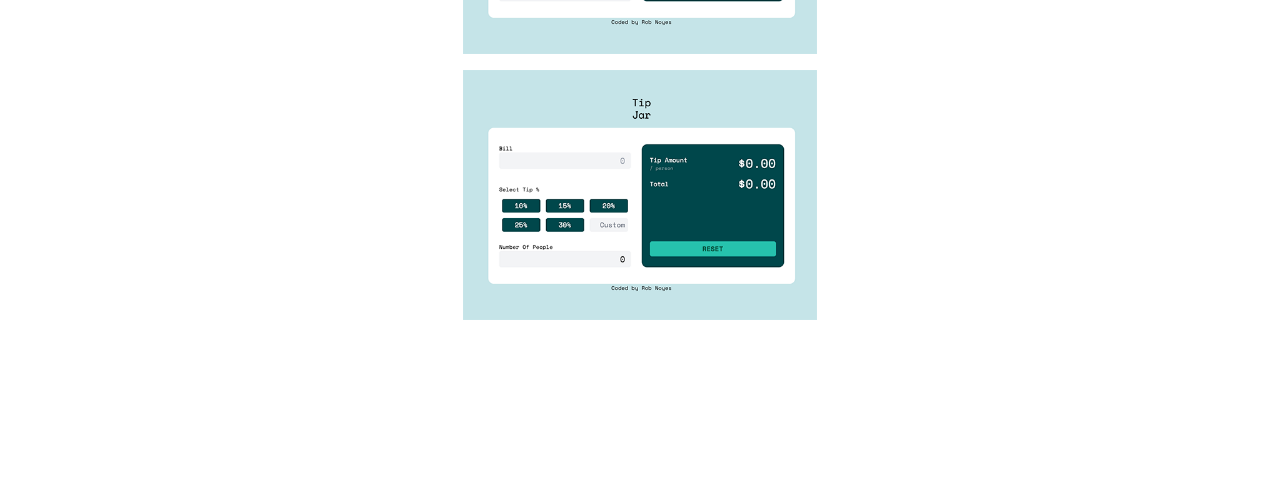
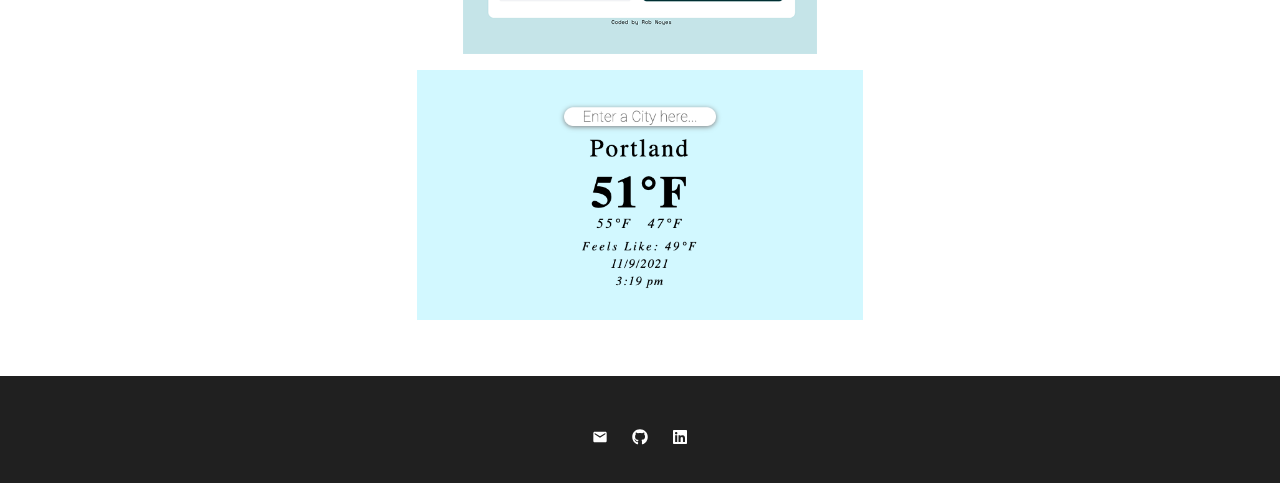
Before and after one commit to rob-noyes/portfolio-site, a React (Create React App) app: page / in a window 1280 px wide. Shown: the part 2119-2602 px from the top of the page. Before the commit the page ends 2495 px from the top, so only its background shows below. Built offline with nearby package versions, Linux system fonts and the light colour scheme.

Commit message:
project cards complete, contact footer added

```diff
--- a/src/components/Home.js
+++ b/src/components/Home.js
@@ -1,5 +1,6 @@
 import Header from './Header';
 import AboutDescription from './home-components/AboutDescription';
+import Contact from './home-components/Contact';
 import Description from './home-components/Description';
 import HomeProject from './home-components/HomeProject';
 
@@ -14,6 +15,9 @@ const Home = () => {
       <div className="hello-container">
         <HomeProject />
       </div>
+      <div>
+        <Contact />
+      </div>
     </div>
   );
 };
--- /dev/null
+++ b/src/components/home-components/Contact.js
@@ -0,0 +1,22 @@
+import { FaGithub, FaLinkedin } from 'react-icons/fa';
+import { MdEmail } from 'react-icons/md';
+
+const Contact = () => {
+  return (
+    <div className="contact-container">
+      <div className="social-buttons">
+        <a href="mailto: robertjnoyes1@gmail.com">
+          <MdEmail />
+        </a>
+        <a href="https://github.com/rob-noyes">
+          <FaGithub />
+        </a>
+        <a href="https://www.linkedin.com/in/rnoyes/">
+          <FaLinkedin />
+        </a>
+      </div>
+    </div>
+  );
+};
+
+export default Contact;
--- a/src/components/home-components/ProjectCard.js
+++ b/src/components/home-components/ProjectCard.js
@@ -20,7 +20,7 @@ const ProjectCard = ({ src, title, color }) => {
       >
         <div className="project-caption" style={{ background: color }}>
           <div></div>
-          <h3>{title}</h3>
+          <h3 className="project-card-title">{title}</h3>
           <Link to="/portfolio/test">
             <div className="view-button">
               <h3>View Project</h3>
--- a/src/index.css
+++ b/src/index.css
@@ -107,6 +107,7 @@ a {
   width: 100%;
   height: 15%;
   background: #ffffff;
+  z-index: 10;
 }
 
 .active-menu {
@@ -225,9 +226,9 @@ a {
   margin-bottom: 3rem;
 }
 
-/******************
+/******************************
     HOME - DESCRIPTION CARDS
-*******************/
+*******************************/
 
 .description-container {
   display: flex;
@@ -270,9 +271,9 @@ a {
   background: #b6ecb6;
 }
 
-/******************
+/************************
     HOME - PROJECT CARDS
-*******************/
+*************************/
 
 .project-cards {
   display: flex;
@@ -293,10 +294,15 @@ a {
   justify-content: space-between;
 }
 
+.project-card-title {
+  font-size: 1.5rem;
+  font-weight: 600;
+}
+
 .view-button {
   width: 100%;
   background: #ffffff;
-  font-size: 1.5rem;
+  font-size: 1.25rem;
   padding: 0 1rem;
   display: flex;
   flex-direction: row;
@@ -347,3 +353,29 @@ a {
   height: 250px;
   object-fit: cover;
 }
+
+/*************
+    CONTACT
+*************/
+
+.contact-container {
+  display: flex;
+  flex-direction: column;
+  justify-content: center;
+  align-items: center;
+  padding: 3rem 1rem;
+  line-height: 2rem;
+  background: #202020;
+  color: #ffffff;
+}
+
+.social-buttons a {
+  color: #ffffff;
+}
+
+.line-contact {
+  width: 50%;
+  height: 2px;
+  background: #ffffff;
+  margin-bottom: 3rem;
+}
--- a/src/utilities/projects.json
+++ b/src/utilities/projects.json
@@ -4,7 +4,7 @@
         "id": 0,
         "projectName": "Room Design",
         "link": "https://rob-noyes.github.io/room-homepage/",
-        "tags": "ReactJS / TailwindCSS",
+        "tags": "Javascript / ReactJS / TailwindCSS",
         "description": "",
         "images": [
             "./images/projects/room/desktop1.png", "./images/projects/room/desktop2.png"
@@ -15,7 +15,7 @@
         "id": 1,
         "projectName": "Tip Jar",
         "link": "https://rob-noyes.github.io/room-homepage/",
-        "tags": "ReactJS / TailwindCSS",
+        "tags": "Javascript / ReactJS / TailwindCSS",
         "description": "",
         "images": [
             "./images/projects/tipjar/desktop.png", "./images/projects/tipjar/mobile.png"
@@ -24,14 +24,14 @@
     },
     {
         "id": 2,
-        "projectName": "Tip Jar",
-        "link": "https://rob-noyes.github.io/room-homepage/",
-        "tags": "ReactJS / TailwindCSS",
+        "projectName": "Cast",
+        "link": "https://rob-noyes.github.io/Cast/",
+        "tags": "Vanilla Javascript / CSS",
         "description": "",
         "images": [
-            "./images/projects/tipjar/desktop.png", "./images/projects/tipjar/mobile.png"
+            "./images/projects/cast/castDesktop.png"
         ],
-        "color": "#b6d8ec"
+        "color": "#b6ecb6"
     }
 ]
 }
```
Also changed, not shown: public/images/projects/cast/castDesktop.png (added).
